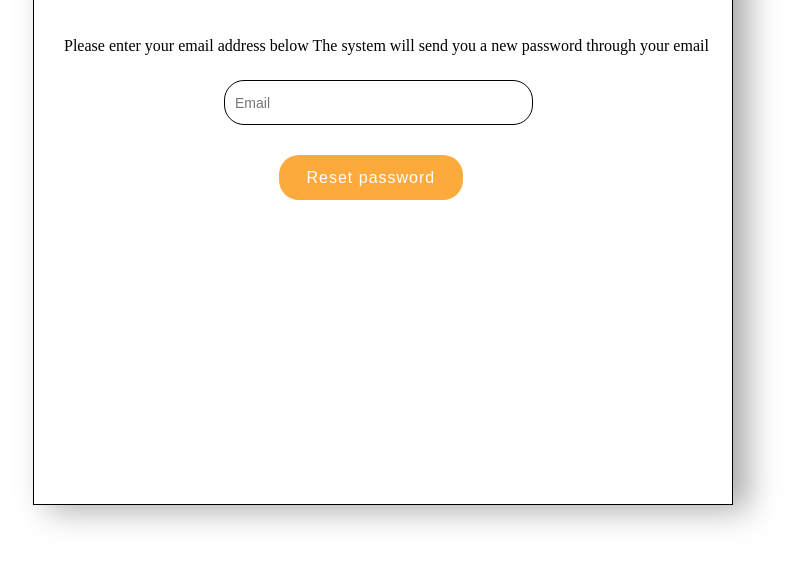
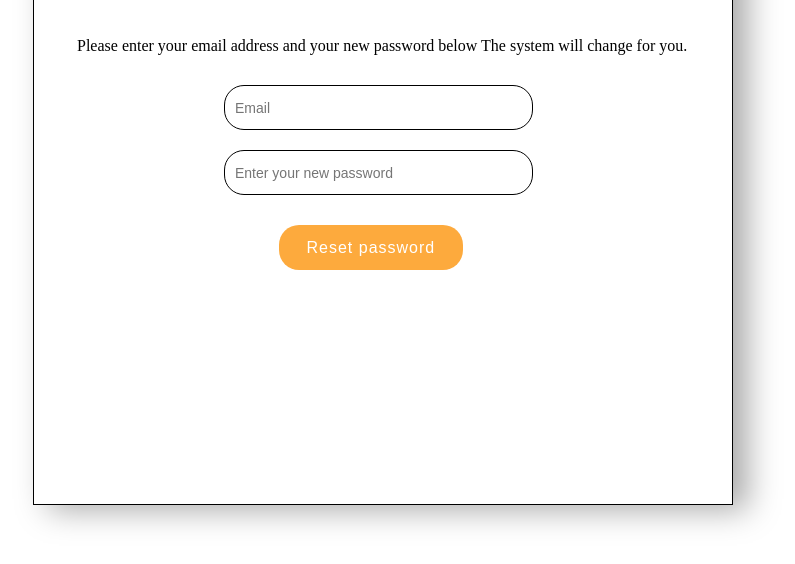
Before and after one commit to lilpixnngub/Rabinvataseab-1, a plain HTML site: page View/rabinvataseab101/forgotpass.html in a window 1280 px wide. Shown: the part 230-794 px from the top of the page, without its empty margins (257-1052 px from the left). Drawn offline with Linux system fonts and the light colour scheme.

Commit message:
change forgetpass page

```diff
--- a/View/rabinvataseab101/forgotpass.css
+++ b/View/rabinvataseab101/forgotpass.css
@@ -21,9 +21,9 @@ body{
 }
 
 p {
-margin-left: 30px;
+margin-left: 43px;
 margin-top: -20px;
-margin-bottom: 15px;
+margin-bottom: 20px;
 display: inline-block;
 }
 
--- a/View/rabinvataseab101/forgotpass.html
+++ b/View/rabinvataseab101/forgotpass.html
@@ -11,11 +11,14 @@
     <div class="container">
     <img src="Logo_rabin.png" width="160px"; height="160px";>
         <div class="title">Forgot password?</div>
-        <p>Please enter your email address below The system will send you a new password through your email</p>
+        <p>Please enter your email address and your new password below The system will change for you.</p>
         <form action="#">
             <div class="user-details">
                 <div class="input-box">
-                    <input type="email" placeholder="Email" required>
+                    <input type="email"  name="email" placeholder="Email" required>
+                </div>
+                <div class="input-box">
+                    <input type="password" name="=newpassword" placeholder="Enter your new password" required>
                 </div>
                 <div class="button">
                     <input type="submit" value="Reset password">
```
